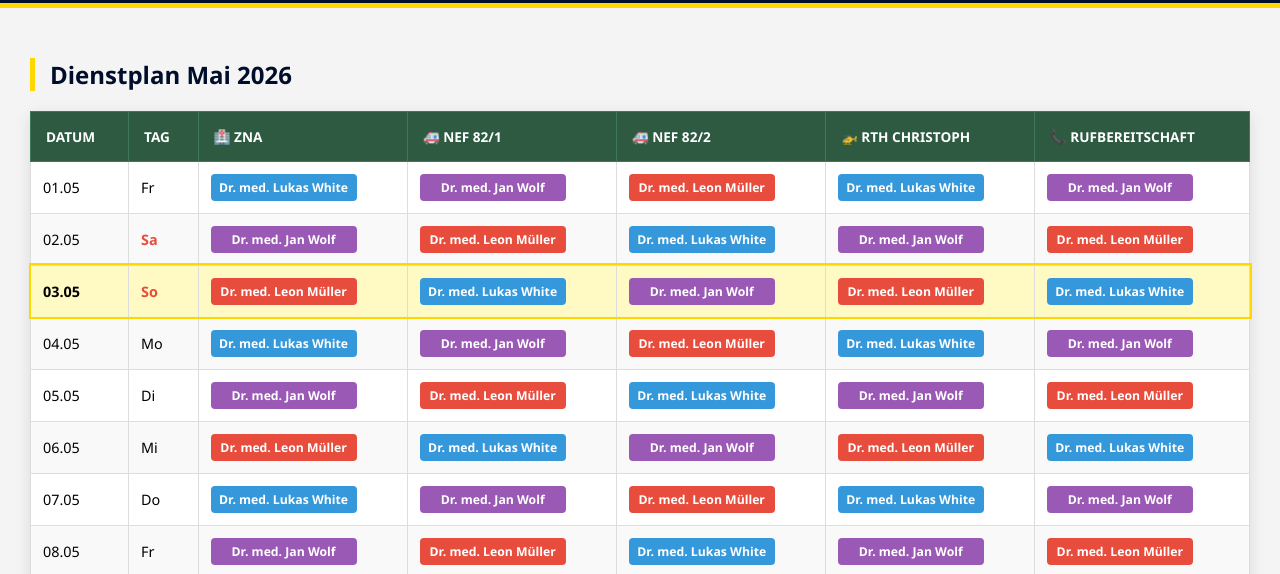
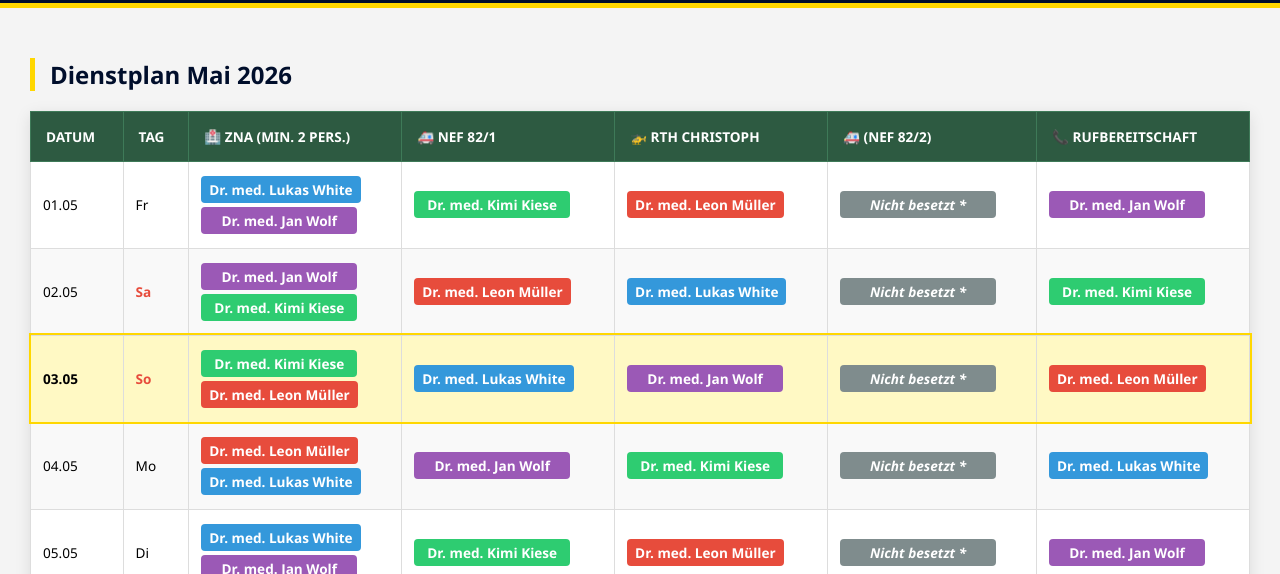
Before and after one commit to Uniklinikumsonnenberg/Uniklinikumsonnenberg.github.io, a plain HTML site: page index.html in a window 1280 px wide. Shown: the part 225-799 px from the top of the page. Drawn offline with Linux system fonts and the light colour scheme.

Commit message:
Update index.html

```diff
--- a/index.html
+++ b/index.html
@@ -8,13 +8,15 @@
             --falken-blue: #000e2b;
             --falken-gold: #ffd700;
             --bg-light: #f4f4f4;
-            --table-header: #2d5a41; /* Dunkelgrün aus Vorlage */
+            --table-header: #2d5a41;
             --white: #ffffff;
 
             /* Arzt-Farben */
-            --color-mueller: #e74c3c; /* Rot */
-            --color-white: #3498db;   /* Blau */
-            --color-wolf: #9b59b6;    /* Lila */
+            --color-mueller: #e74c3c;
+            --color-white: #3498db;
+            --color-wolf: #9b59b6;
+            --color-kiese: #2ecc71;
+            --color-empty: #7f8c8d;
         }
 
         body {
@@ -34,7 +36,7 @@
 
         .main-container {
             padding: 30px;
-            max-width: 1400px; /* Etwas breiter für die zusätzliche Spalte */
+            max-width: 1500px;
             margin: 0 auto;
             overflow-x: auto;
         }
@@ -59,7 +61,7 @@
         td {
             padding: 12px;
             border: 1px solid #ddd;
-            font-size: 0.9em;
+            font-size: 0.85em;
         }
 
         tr:nth-child(even) { background-color: #f9f9f9; }
@@ -73,18 +75,24 @@
 
         .badge {
             display: inline-block;
-            padding: 5px 8px;
+            padding: 4px 8px;
             border-radius: 4px;
             font-weight: bold;
             color: white;
-            min-width: 130px;
+            min-width: 140px;
             text-align: center;
-            font-size: 0.85em;
+            margin: 2px 0;
+        }
+
+        .badge-empty {
+            background-color: var(--color-empty);
+            font-style: italic;
         }
 
         .p-mueller { background-color: var(--color-mueller); }
         .p-white { background-color: var(--color-white); }
         .p-wolf { background-color: var(--color-wolf); }
+        .p-kiese { background-color: var(--color-kiese); }
 
         .weekend { color: #e74c3c; font-weight: bold; }
     </style>
@@ -104,15 +112,14 @@
             <tr>
                 <th>Datum</th>
                 <th>Tag</th>
-                <th>🏥 ZNA</th>
+                <th>🏥 ZNA (Min. 2 Pers.)</th>
                 <th>🚑 NEF 82/1</th>
-                <th>🚑 NEF 82/2</th>
                 <th>🚁 RTH Christoph</th>
+                <th>🚑 (NEF 82/2)</th>
                 <th>📞 Rufbereitschaft</th>
             </tr>
         </thead>
         <tbody id="roster-body">
-            <!-- JS generiert die Inhalte -->
         </tbody>
     </table>
 </div>
@@ -121,7 +128,8 @@
     const aerzte = [
         { name: "Dr. med. Leon Müller", class: "p-mueller" },
         { name: "Dr. med. Lukas White", class: "p-white" },
-        { name: "Dr. med. Jan Wolf", class: "p-wolf" }
+        { name: "Dr. med. Jan Wolf", class: "p-wolf" },
+        { name: "Dr. med. Kimi Kiese", class: "p-kiese" }
     ];
 
     function generateRoster() {
@@ -138,27 +146,35 @@
         for (let day = 1; day <= daysInMonth; day++) {
             const date = new Date(year, month, day);
             const isToday = date.toDateString() === today.toDateString();
-            const weekdayNum = date.getDay(); // 0 = So, 6 = Sa
+            const weekdayNum = date.getDay();
             const weekdayStr = date.toLocaleDateString('de-DE', { weekday: 'short' });
 
             const tr = document.createElement('tr');
             if (isToday) tr.className = 'today';
 
-            // Rotations-Logik (Modulo 3, da 3 Ärzte im Pool)
-            const znaArzt = aerzte[day % 3];
-            const nef1Arzt = aerzte[(day + 1) % 3];
-            const nef2Arzt = aerzte[(day + 2) % 3];
-            const rthArzt = aerzte[day % 3];      // Hier überschneidet sich die Rotation zwangsläufig bei nur 3 Ärzten
-            const rufArzt = aerzte[(day + 1) % 3];
+            // Verteilung bei 4 Ärzten gemäß Priorität:
+            // 1. ZNA (2 Personen)
+            // 2. NEF 1 (1 Person)
+            // 3. RTH (1 Person)
+            // -> Damit sind alle 4 verbraucht. NEF 2 bleibt "Standby / Nicht besetzt"
+
+            const zna1 = aerzte[day % 4];
+            const zna2 = aerzte[(day + 1) % 4];
+            const nef1 = aerzte[(day + 2) % 4];
+            const rth  = aerzte[(day + 3) % 4];
+            const ruf  = aerzte[(day + 1) % 4]; // Rufbereitschaft übernimmt einer aus der ZNA
 
             tr.innerHTML = `
                 <td>${day.toString().padStart(2, '0')}.${(month+1).toString().padStart(2, '0')}</td>
                 <td class="${(weekdayNum === 0 || weekdayNum === 6) ? 'weekend' : ''}">${weekdayStr}</td>
-                <td><span class="badge ${znaArzt.class}">${znaArzt.name}</span></td>
-                <td><span class="badge ${nef1Arzt.class}">${nef1Arzt.name}</span></td>
-                <td><span class="badge ${nef2Arzt.class}">${nef2Arzt.name}</span></td>
-                <td><span class="badge ${rthArzt.class}">${rthArzt.name}</span></td>
-                <td><span class="badge ${rufArzt.class}">${rufArzt.name}</span></td>
+                <td>
+                    <span class="badge ${zna1.class}">${zna1.name}</span><br>
+                    <span class="badge ${zna2.class}">${zna2.name}</span>
+                </td>
+                <td><span class="badge ${nef1.class}">${nef1.name}</span></td>
+                <td><span class="badge ${rth.class}">${rth.name}</span></td>
+                <td><span class="badge badge-empty">Nicht besetzt *</span></td>
+                <td><span class="badge ${ruf.class}">${ruf.name}</span></td>
             `;
             tbody.appendChild(tr);
         }
@@ -167,5 +183,9 @@
     window.onload = generateRoster;
 </script>
 
+<p style="padding: 0 30px; font-size: 0.8em; color: #666;">
+    * Hinweis: Das (NEF 82/2) wird erst bei einer Personalstärke > 4 besetzt, um die Mindestbesetzung der ZNA (2 Pers.) sowie NEF 1 und RTH zu gewährleisten.
+</p>
+
 </body>
 </html>
```
